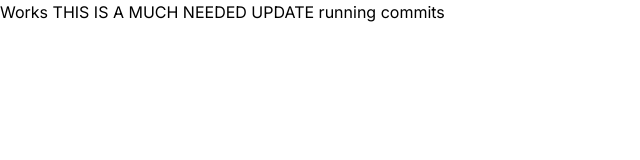
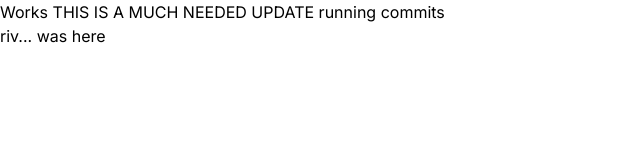
Before and after one commit to rivenshell/ux-portfolio, a Next.js app: page /Work in a window 1280 px wide. Shown: the top 160 px of the page, without its empty margins (0-640 px from the left). Built offline with nearby package versions, Linux system fonts and the light colour scheme.

Commit message:
lets see if this works

```diff
--- a/app/Work/page.tsx
+++ b/app/Work/page.tsx
@@ -8,7 +8,7 @@ const Work = () => {
           Works THIS IS A MUCH NEEDED UPDATE running commits
         </div>
         <div aria-label="works"></div>
-        <div aria-label="footer"></div>
+        <div aria-label="footer">riv... was here</div>
       </div>
     </>
   )
```
